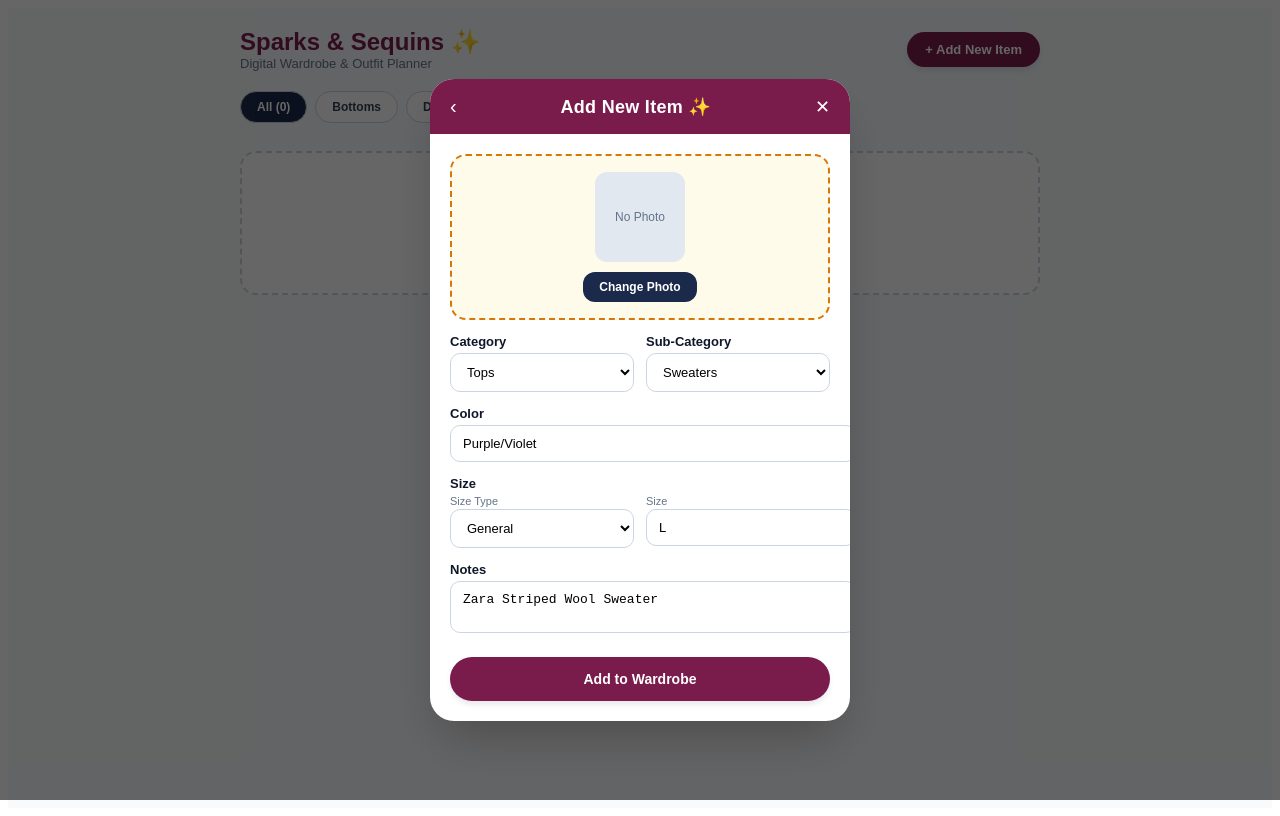
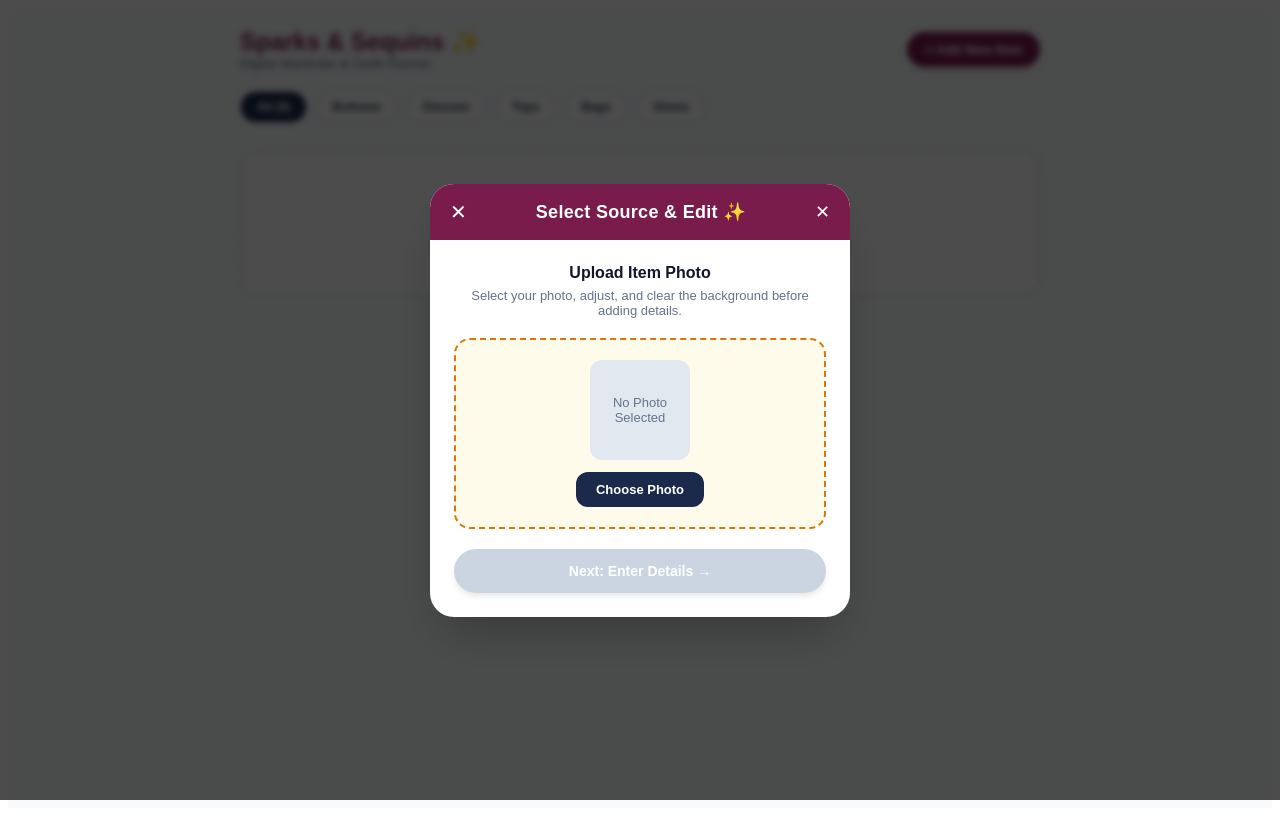
Before and after one commit to vhMarle/digital-styling, a React (Vite) app: page / in a window 1280 px wide. Both pictures are taken after a click on the button "+ Add New Item". Built offline with nearby package versions, Linux system fonts and the light colour scheme.

Commit message:
Restore original multi-step UI layout with working background removal and success popup

```diff
--- a/src/components/AddItem.jsx
+++ b/src/components/AddItem.jsx
@@ -11,18 +11,21 @@ const SUBCATEGORIES = {
 };
 
 export default function AddItem({ onClose, onAddItem }) {
+  // Step management: 1 = Source Upload & Background Removal, 2 = Item Details Form
+  const [step, setStep] = useState(1);
+
   const [file, setFile] = useState(null);
   const [previewUrl, setPreviewUrl] = useState('');
   const [processedImageUrl, setProcessedImageUrl] = useState('');
   const [isRemovingBg, setIsRemovingBg] = useState(false);
 
-  // Form fields
+  // Form fields (initialized empty so you only fill in what you know)
   const [category, setCategory] = useState('Tops');
   const [subcategory, setSubcategory] = useState('Sweaters');
-  const [color, setColor] = useState('Purple/Violet');
+  const [color, setColor] = useState('');
   const [sizeType, setSizeType] = useState('General');
-  const [size, setSize] = useState('L');
-  const [notes, setNotes] = useState('Zara Striped Wool Sweater');
+  const [size, setSize] = useState('');
+  const [notes, setNotes] = useState('');
 
   const [showSuccessPopup, setShowSuccessPopup] = useState(false);
 
@@ -43,26 +46,30 @@ export default function AddItem({ onClose, onAddItem }) {
     setTimeout(() => {
       setProcessedImageUrl(previewUrl);
       setIsRemovingBg(false);
-    }, 700);
+    }, 800);
+  };
+
+  const handleProceedToDetails = () => {
+    const finalImage = processedImageUrl || previewUrl;
+    if (!finalImage) {
+      alert('Please upload or select an image first.');
+      return;
+    }
+    setStep(2);
   };
 
   const handleSubmit = (e) => {
     e.preventDefault();
 
     const finalImage = processedImageUrl || previewUrl;
-    if (!finalImage) {
-      alert('Please upload an image first.');
-      return;
-    }
-
     const newItem = {
       id: Date.now().toString(),
       category,
       subcategory: subcategory || 'Item',
-      color,
+      color: color || 'Unspecified',
       sizeType,
-      size,
-      notes,
+      size: size || '-',
+      notes: notes || '',
       image_url: finalImage,
     };
 
@@ -78,14 +85,14 @@ export default function AddItem({ onClose, onAddItem }) {
   return (
     <div style={{
       position: 'fixed', top: 0, left: 0, right: 0, bottom: 0,
-      backgroundColor: 'rgba(0,0,0,0.6)', display: 'flex', justifyContent: 'center',
-      alignItems: 'center', zIndex: 1000, padding: '16px'
+      backgroundColor: 'rgba(0,0,0,0.7)', display: 'flex', justifyContent: 'center',
+      alignItems: 'center', zIndex: 1000, padding: '16px', backdropFilter: 'blur(3px)'
     }}>
       {/* Success Notification Popup */}
       {showSuccessPopup && (
         <div style={{
           position: 'absolute', backgroundColor: '#ffffff', borderRadius: '16px',
-          padding: '24px 36px', textAlign: 'center', zIndex: 1100,
+          padding: '24px 36px', textAlign: 'center', zIndex: 1200,
           boxShadow: '0 20px 25px -5px rgba(0,0,0,0.3)', border: '2px solid #7a1c4b'
         }}>
           <h3 style={{ margin: '0 0 8px 0', color: '#7a1c4b', fontSize: '18px' }}>Success! ✨</h3>
@@ -106,13 +113,16 @@ export default function AddItem({ onClose, onAddItem }) {
         }}>
           <button
             type="button"
-            onClick={onClose}
+            onClick={() => {
+              if (step === 2) setStep(1);
+              else onClose();
+            }}
             style={{ background: 'none', border: 'none', color: '#ffffff', fontSize: '20px', cursor: 'pointer', padding: 0 }}
           >
-            ‹
+            {step === 2 ? '‹' : '✕'}
           </button>
           <h2 style={{ margin: 0, fontSize: '18px', fontWeight: '600', letterSpacing: '0.3px' }}>
-            Add New Item ✨
+            {step === 1 ? 'Select Source & Edit ✨' : 'Add New Item Details ✨'}
           </h2>
           <button
             type="button"
@@ -123,20 +133,24 @@ export default function AddItem({ onClose, onAddItem }) {
           </button>
         </div>
 
-        {/* Scrollable Form Body */}
-        <form onSubmit={handleSubmit} style={{ padding: '20px', overflowY: 'auto', display: 'flex', flexDirection: 'column', gap: '14px' }}>
+        {/* STEP 1: Source Selection & Background Removal */}
+        {step === 1 && (
+          <div style={{ padding: '24px', display: 'flex', flexDirection: 'column', gap: '20px', textAlign: 'center' }}>
+            <div>
+              <h3 style={{ margin: '0 0 6px 0', fontSize: '16px', color: '#0f172a' }}>Upload Item Photo</h3>
+              <p style={{ margin: 0, fontSize: '13px', color: '#64748b' }}>Select your photo, adjust, and clear the background before adding details.</p>
+            </div>
 
-          {/* Dashed Photo Upload Box */}
             <div style={{
               border: '2px dashed #d97706', backgroundColor: '#fffbeb', borderRadius: '16px',
-            padding: '16px', textAlign: 'center'
+              padding: '20px', display: 'flex', flexDirection: 'column', alignItems: 'center', gap: '12px'
             }}>
               {previewUrl ? (
                 <div>
                   <img
                     src={processedImageUrl || previewUrl}
-                  alt="Preview"
-                  style={{ width: '110px', height: '110px', objectFit: 'cover', borderRadius: '12px', margin: '0 auto 10px auto', display: 'block', boxShadow: '0 2px 8px rgba(0,0,0,0.1)' }}
+                    alt="Upload Preview"
+                    style={{ width: '140px', height: '140px', objectFit: 'cover', borderRadius: '12px', boxShadow: '0 4px 12px rgba(0,0,0,0.15)', marginBottom: '12px' }}
                   />
                   <div style={{ display: 'flex', gap: '8px', justifyContent: 'center' }}>
                     <label style={{
@@ -161,21 +175,59 @@ export default function AddItem({ onClose, onAddItem }) {
                 </div>
               ) : (
                 <div>
-                <div style={{ width: '90px', height: '90px', backgroundColor: '#e2e8f0', borderRadius: '12px', margin: '0 auto 10px auto', display: 'flex', alignItems: 'center', justifyContent: 'center', color: '#64748b', fontSize: '12px' }}>
-                  No Photo
+                  <div style={{ width: '100px', height: '100px', backgroundColor: '#e2e8f0', borderRadius: '12px', margin: '0 auto 12px auto', display: 'flex', alignItems: 'center', justifyContent: 'center', color: '#64748b', fontSize: '13px' }}>
+                    No Photo Selected
                   </div>
                   <label style={{
                     backgroundColor: '#1b2a4a', color: '#ffffff', borderRadius: '12px',
-                  padding: '8px 16px', fontSize: '12px', fontWeight: 'bold', cursor: 'pointer', display: 'inline-block'
+                    padding: '10px 20px', fontSize: '13px', fontWeight: 'bold', cursor: 'pointer', display: 'inline-block'
                   }}>
-                  Change Photo
+                    Choose Photo
                     <input type="file" accept="image/*" onChange={handleFileChange} style={{ display: 'none' }} />
                   </label>
                 </div>
               )}
             </div>
 
-          {/* Category & Sub-Category Row */}
+            <button
+              type="button"
+              onClick={handleProceedToDetails}
+              disabled={!previewUrl}
+              style={{
+                backgroundColor: previewUrl ? '#7a1c4b' : '#cbd5e1', color: '#ffffff', border: 'none',
+                borderRadius: '24px', padding: '14px', fontSize: '14px', fontWeight: 'bold',
+                cursor: previewUrl ? 'pointer' : 'not-allowed', boxShadow: '0 4px 6px -1px rgba(0,0,0,0.1)'
+              }}
+            >
+              Next: Enter Details →
+            </button>
+          </div>
+        )}
+
+        {/* STEP 2: Item Details Form */}
+        {step === 2 && (
+          <form onSubmit={handleSubmit} style={{ padding: '20px', overflowY: 'auto', display: 'flex', flexDirection: 'column', gap: '14px' }}>
+
+            {/* Thumbnail Header in Step 2 */}
+            <div style={{ display: 'flex', alignItems: 'center', gap: '12px', backgroundColor: '#f8fafc', padding: '10px', borderRadius: '12px', border: '1px solid #e2e8f0' }}>
+              <img
+                src={processedImageUrl || previewUrl}
+                alt="Thumbnail"
+                style={{ width: '50px', height: '50px', objectFit: 'cover', borderRadius: '8px' }}
+              />
+              <div style={{ flex: 1, fontSize: '13px', color: '#334155', fontWeight: '500' }}>
+                Photo prepared successfully! Add item details below.
+              </div>
+              <button
+                type="button"
+                onClick={() => setStep(1)}
+                style={{ background: 'none', border: 'none', color: '#7a1c4b', fontSize: '12px', fontWeight: 'bold', cursor: 'pointer', textDecoration: 'underline' }}
+              >
+                Change Photo
+              </button>
+            </div>
+
+            {/* Category & Sub-Category */}
             <div style={{ display: 'flex', gap: '12px' }}>
               <div style={{ flex: 1 }}>
                 <label style={{ display: 'block', fontSize: '13px', fontWeight: 'bold', color: '#0f172a', marginBottom: '4px' }}>Category</label>
@@ -206,14 +258,14 @@ export default function AddItem({ onClose, onAddItem }) {
               </div>
             </div>
 
-          {/* Color */}
+            {/* Color (Empty by default) */}
             <div>
               <label style={{ display: 'block', fontSize: '13px', fontWeight: 'bold', color: '#0f172a', marginBottom: '4px' }}>Color</label>
               <input
                 type="text"
                 value={color}
                 onChange={(e) => setColor(e.target.value)}
-              placeholder="e.g. Purple/Violet"
+                placeholder="e.g. Navy Blue / Forest Green"
                 style={{ width: '100%', padding: '10px 12px', borderRadius: '10px', border: '1px solid #cbd5e1', fontSize: '13px' }}
               />
             </div>
@@ -240,7 +292,7 @@ export default function AddItem({ onClose, onAddItem }) {
                     type="text"
                     value={size}
                     onChange={(e) => setSize(e.target.value)}
-                  placeholder="e.g. L"
+                    placeholder="e.g. L or 12"
                     style={{ width: '100%', padding: '10px 12px', borderRadius: '10px', border: '1px solid #cbd5e1', fontSize: '13px' }}
                   />
                 </div>
@@ -253,13 +305,13 @@ export default function AddItem({ onClose, onAddItem }) {
               <textarea
                 value={notes}
                 onChange={(e) => setNotes(e.target.value)}
-              placeholder="e.g. Zara Striped Wool Sweater"
+                placeholder="Optional brand or fit notes..."
                 rows="2"
                 style={{ width: '100%', padding: '10px 12px', borderRadius: '10px', border: '1px solid #cbd5e1', fontSize: '13px', resize: 'none' }}
               />
             </div>
 
-          {/* Add to Wardrobe Button */}
+            {/* Submit Button */}
             <button
               type="submit"
               style={{
@@ -268,9 +320,10 @@ export default function AddItem({ onClose, onAddItem }) {
                 marginTop: '6px', boxShadow: '0 4px 6px -1px rgba(0,0,0,0.1)'
               }}
             >
-            Add to Wardrobe
+              Add to Wardrobe ✨
             </button>
           </form>
+        )}
       </div>
     </div>
   );
```
Lines whose indentation alone changed are shown as unchanged.
